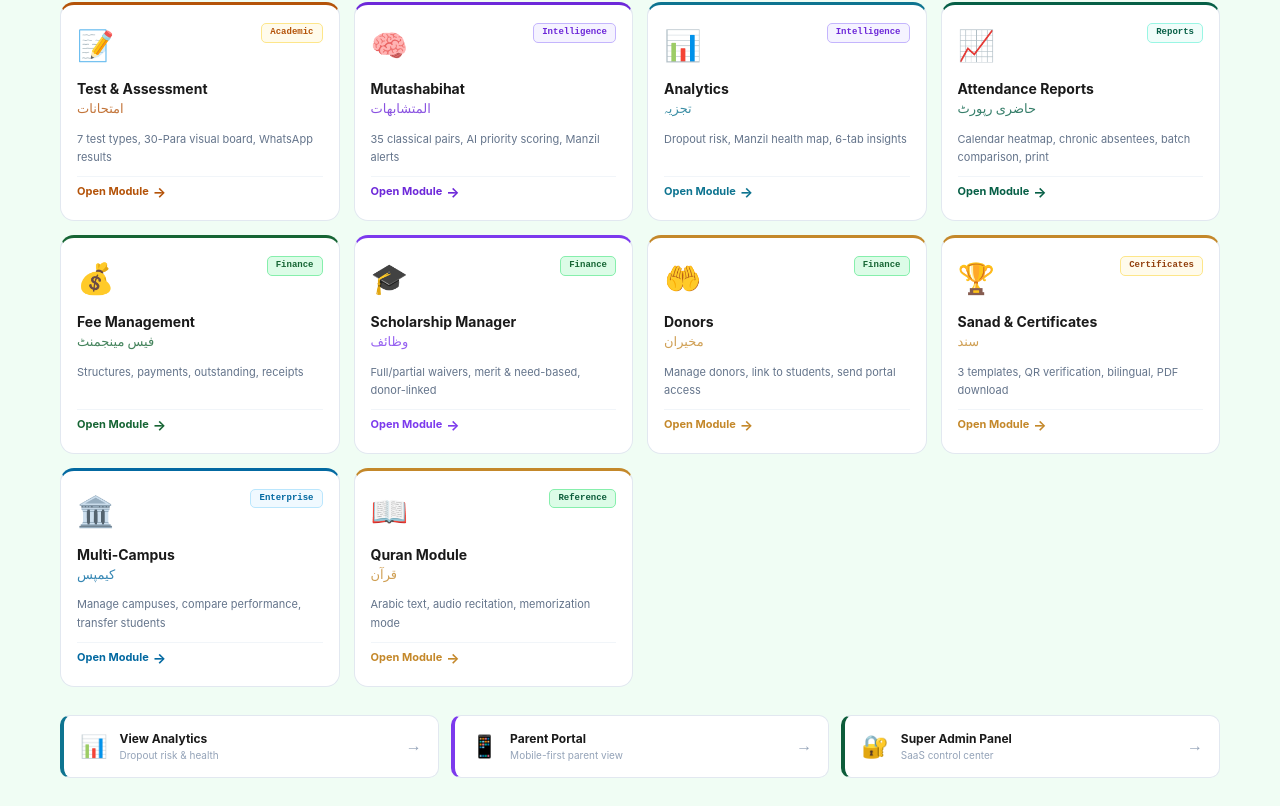
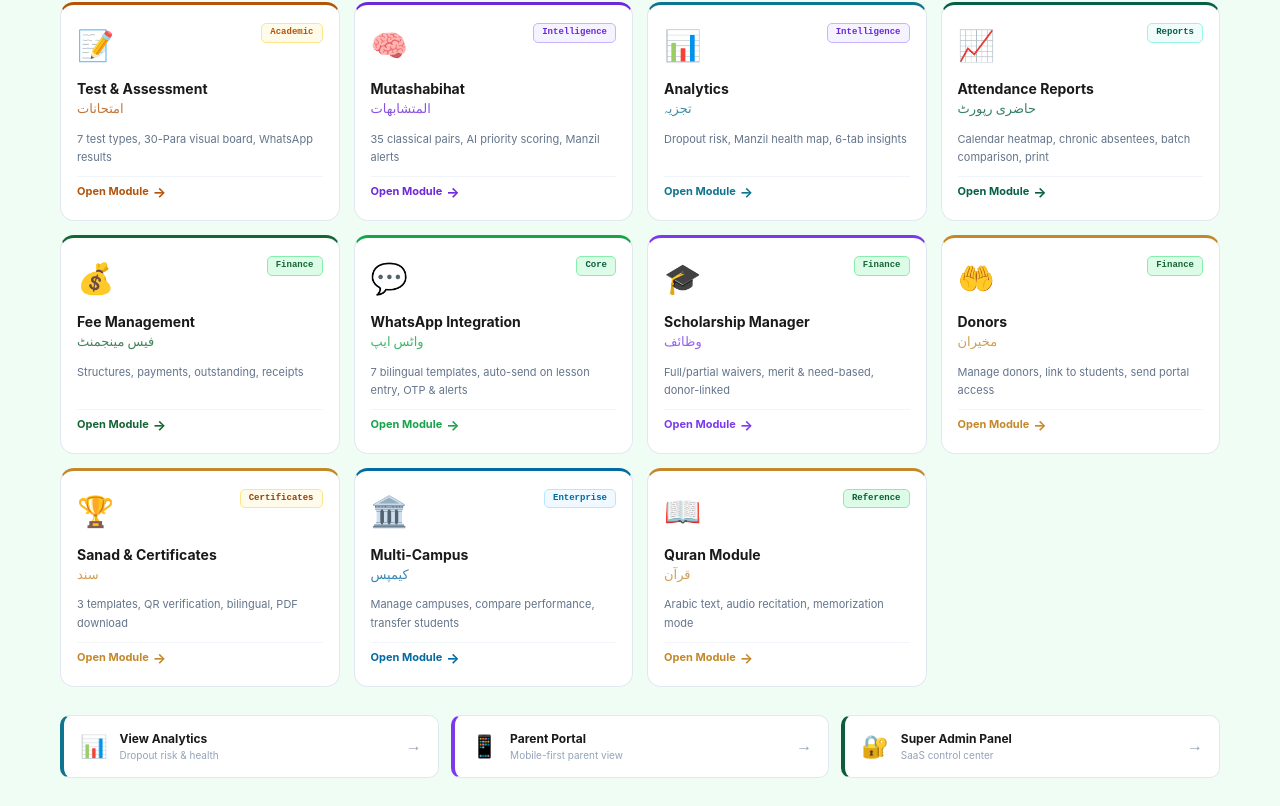
Before and after one commit to i9experts/HifzPro, a Next.js app: page /dashboard/admin in a window 1280 px wide. Shown: the part 696-1502 px from the top of the page. Built offline with nearby package versions, Linux system fonts and the light colour scheme; no server answers.

Commit message:
Update page.tsx

```diff
--- a/app/dashboard/admin/page.tsx
+++ b/app/dashboard/admin/page.tsx
@@ -64,6 +64,11 @@ const MODULES = [
     id:"fees",        icon:"💰",  title:"Fee Management",       titleUr:"فیس مینجمنٹ",
     desc:"Structures, payments, outstanding, receipts",
     href:"/dashboard/admin/fees",               color:"#166534", tag:"Finance",
+  },
+  {
+    id:"whatsapp",    icon:"💬",  title:"WhatsApp Integration", titleUr:"واٹس ایپ",
+    desc:"7 bilingual templates, auto-send on lesson entry, OTP & alerts",
+    href:"/dashboard/admin/whatsapp",           color:"#16a34a", tag:"Core",
   },
   {
     id:"scholarships",icon:"🎓",  title:"Scholarship Manager",  titleUr:"وظائف",
```
